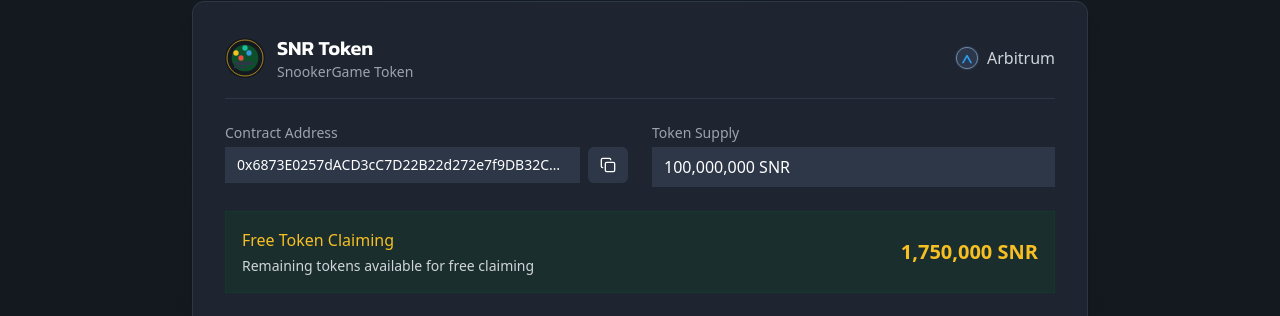
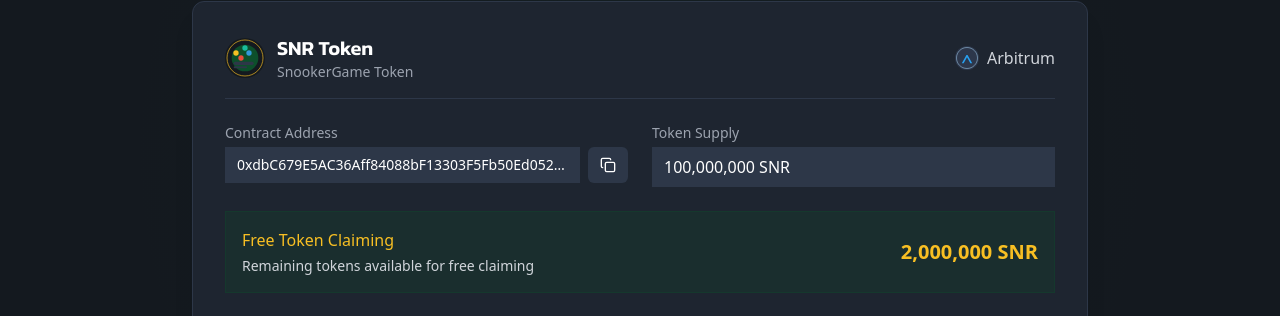
Before and after one commit to snookergame-snr/web, a React (Vite) app: page / in a window 1280 px wide. Shown: the part 3129-3445 px from the top of the page. Built offline with nearby package versions, Linux system fonts and the light colour scheme.

Commit message:
🔗 Add ethers.js integration and ClaimAirdropButton component

```diff
--- a/src/assets/images.ts
+++ b/src/assets/images.ts
@@ -5,11 +5,11 @@
 
 // Stock images URLs for the application
 // Contract and token details
-export const CONTRACT_ADDRESS = "0x6873E0257dACD3cC7D22B22d272e7f9DB32C2489";
+export const CONTRACT_ADDRESS = "0xdbC679E5AC36Aff84088bF13303F5Fb50Ed0528b";
 export const NETWORK_NAME = "Arbitrum";
 export const ARBISCAN_URL = `https://arbiscan.io/address/${CONTRACT_ADDRESS}`;
 export const TOKEN_SUPPLY = 100000000; // 100 million tokens
-export const REMAINING_FREE_TOKENS = 1750000; // 1.75 million tokens remaining for claiming
+export const REMAINING_FREE_TOKENS = 2000000; // 1.75 million tokens remaining for claiming
 
 export const images = {
   // Logos
```
